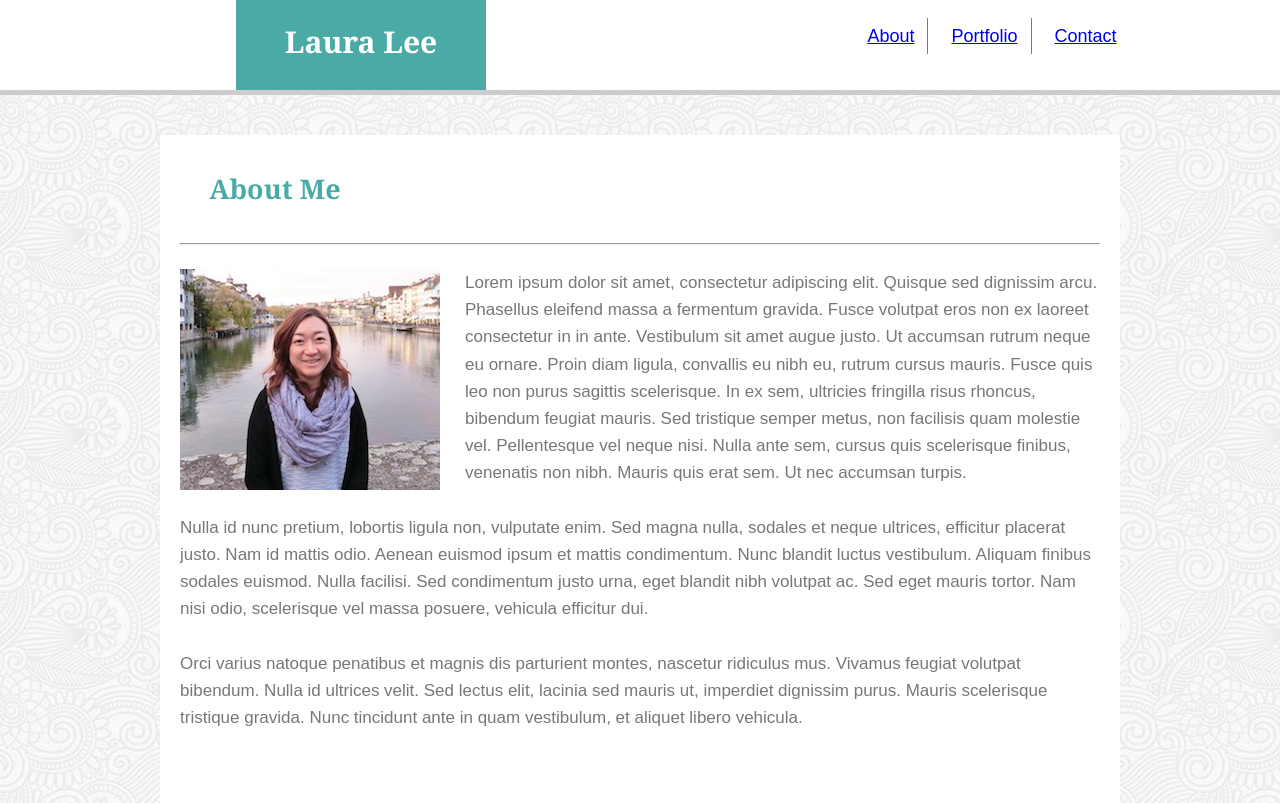
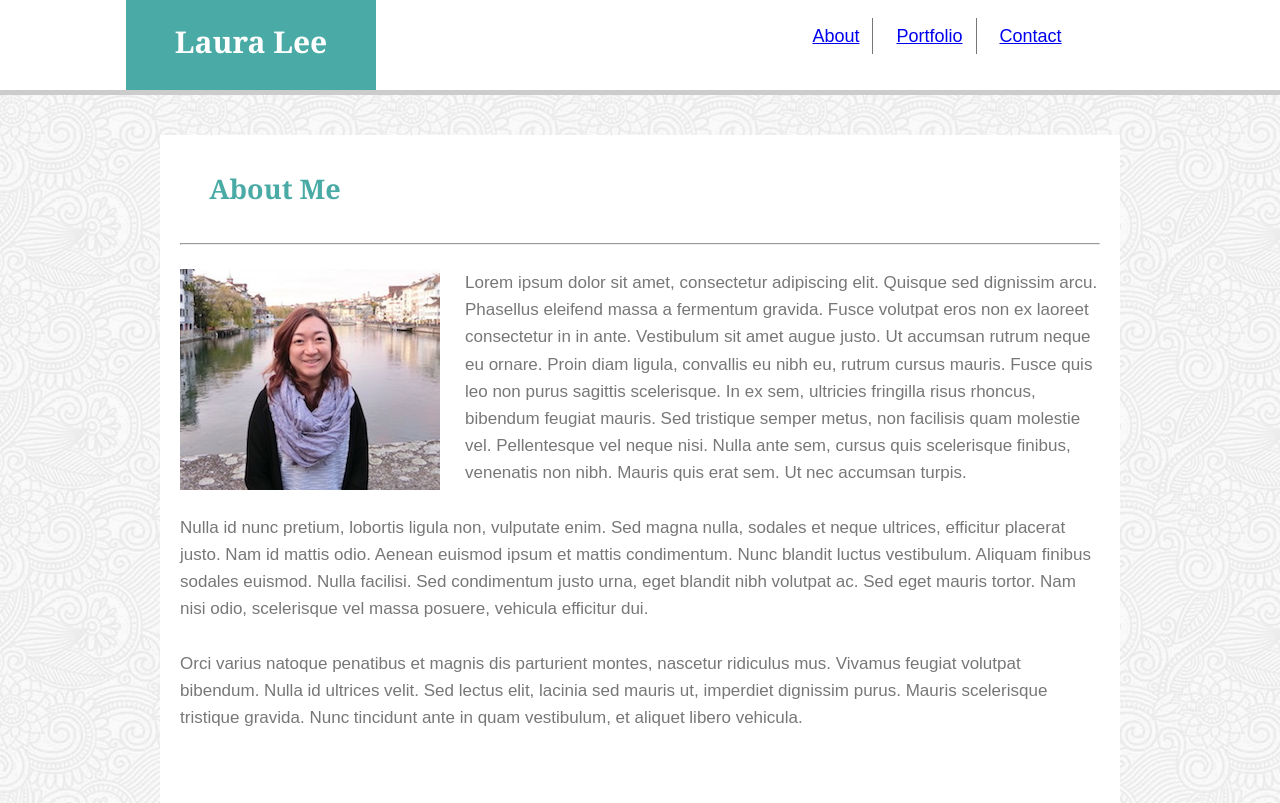
Before and after one commit to lalatw/Basic-Portfolio, a plain HTML site: page index.html in a window 1280 px wide. Shown: the top 803 px of the page. Drawn offline with Linux system fonts and the light colour scheme.

Commit message:
fixed header margin

```diff
--- a/assets/css/style.css
+++ b/assets/css/style.css
@@ -21,7 +21,7 @@ body {
 h1 {
     width: 250px;
     height: 90px;
-    margin-left: 236px;
+    margin-left: 126px;
     padding: 27px;
     background-color: #4aaaa5;
     color: #ffffff;
```
